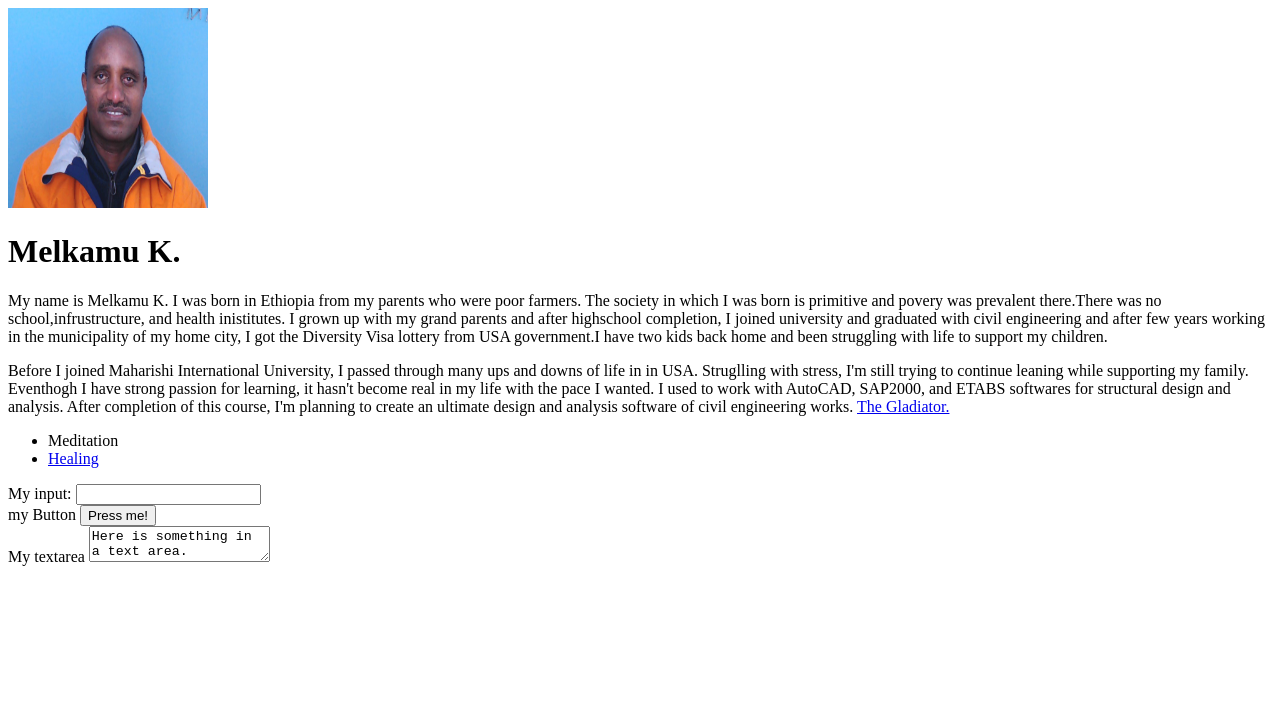
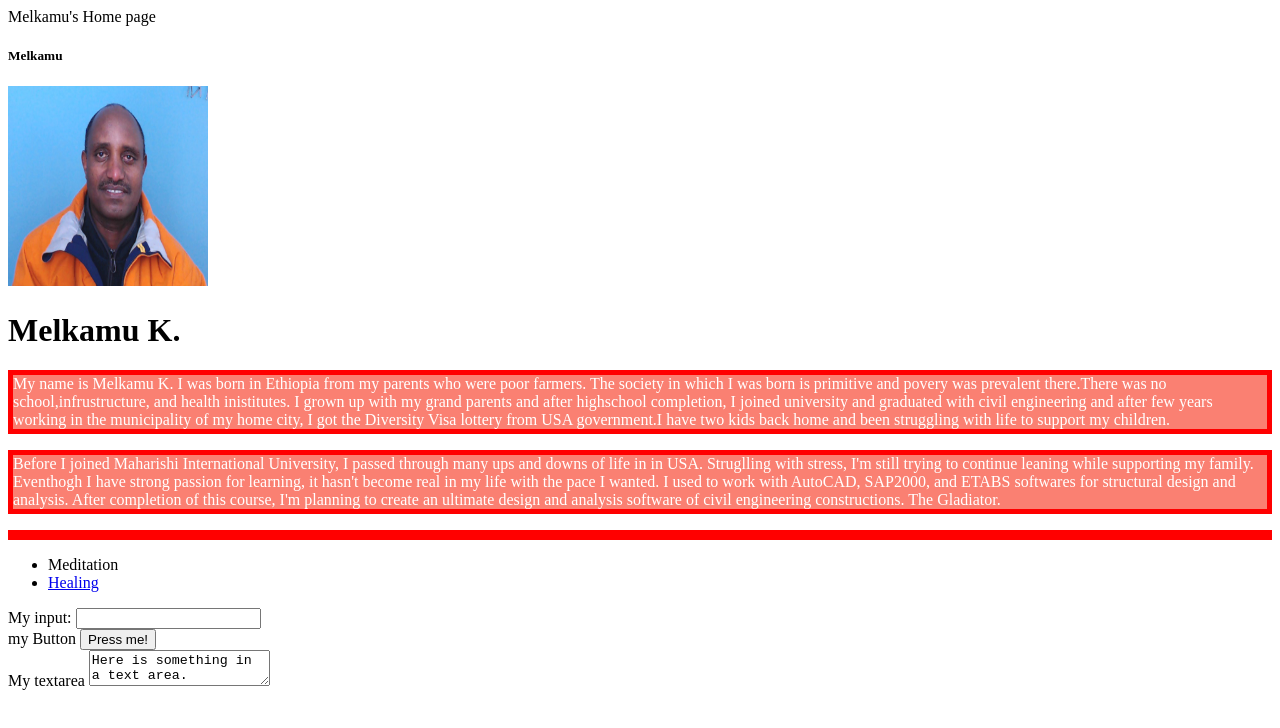
Before and after one commit to MelkamsewG/Melkamsew, a plain HTML site: page index.html in a window 1280 px wide. Drawn offline with Linux system fonts and the light colour scheme.

Commit message:
css update

```diff
--- a/index.html
+++ b/index.html
@@ -1,8 +1,14 @@
 <!DOCTYPE html>
 <html lang en <head>
-<meta charset=="utf 8" <title>
-</title>
+<meta charset=="utf 8" />
+<link href="stylesheet" href="style.css">
+</title> Melkamu's Home page</title>
+
+<head>
+    <link href="style.css" type="text/css" rel="stylesheet" />
 </head>
+
+<h5> Melkamu</h5>
 
 <body>
     <img src="Melkamu K..jpg" alt="cool ski jumper" width="200" height="200" />
@@ -19,10 +25,16 @@
         Eventhogh I have strong passion for learning, it hasn't become real in my life with the </b>
         pace I wanted. I used to work with AutoCAD, SAP2000, and ETABS softwares for structural design </b>
         and analysis. After completion of this course, I'm planning to create an ultimate design and analysis </b>
-        software of civil engineering works. </b>
+        software of civil engineering constructions. </b>
+        </head>
+        <a>The Gladiator</a>.
+        <a href="https://www.imdb.com/video/vi2628367897?ref_=nv_sr_srsg_1"></b>
 
-        <a href="https://www.imdb.com/video/vi2628367897?ref_=nv_sr_srsg_1">The Gladiator.
-        </a></a>
+        </a>
+        </a>
+    </p>
+    <p>
+
     </p>
 
     <ul>
--- /dev/null
+++ b/style.css
@@ -0,0 +1,5 @@
+p {
+    color: white;
+    background-color: salmon;
+    border: 5px solid red;
+}
```
Also changed, not shown: objkey.js (added, +11 -0 lines).
